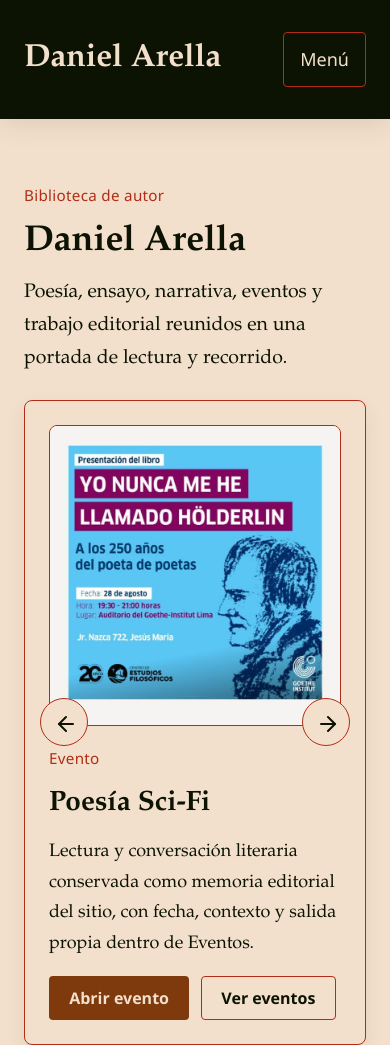
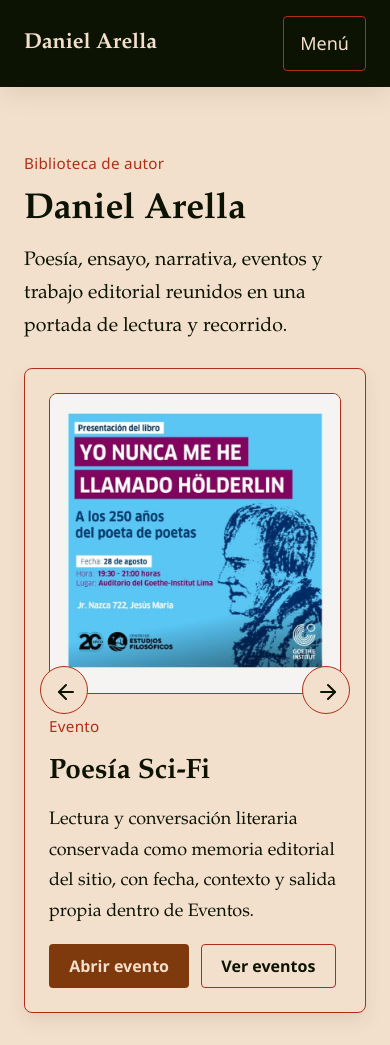
Before and after one commit to refo44/pagina-daniel-arella, a website: page index.html in a window 390 px wide. Shown: the top 1045 px of the page. Drawn offline with Linux system fonts and the light colour scheme.

Commit message:
Enhance site header styles with new spacing and font size variables
- Added gap and padding properties to improve layout in the compact header state.
- Updated font size for the brand element to ensure better visual hierarchy and consistency.
- These changes contribute to a more cohesive and user-friendly header design.

```diff
--- a/assets/css/components.css
+++ b/assets/css/components.css
@@ -1762,10 +1762,13 @@
     flex-direction: row;
     align-items: center;
     justify-content: space-between;
+    gap: var(--space-4);
+    padding-block: var(--header-padding-compact);
   }
 
   .site-header:not(.is-compact) .site-header__brand {
     width: auto;
+    font-size: var(--header-brand-compact);
     text-align: left;
   }
 
```
